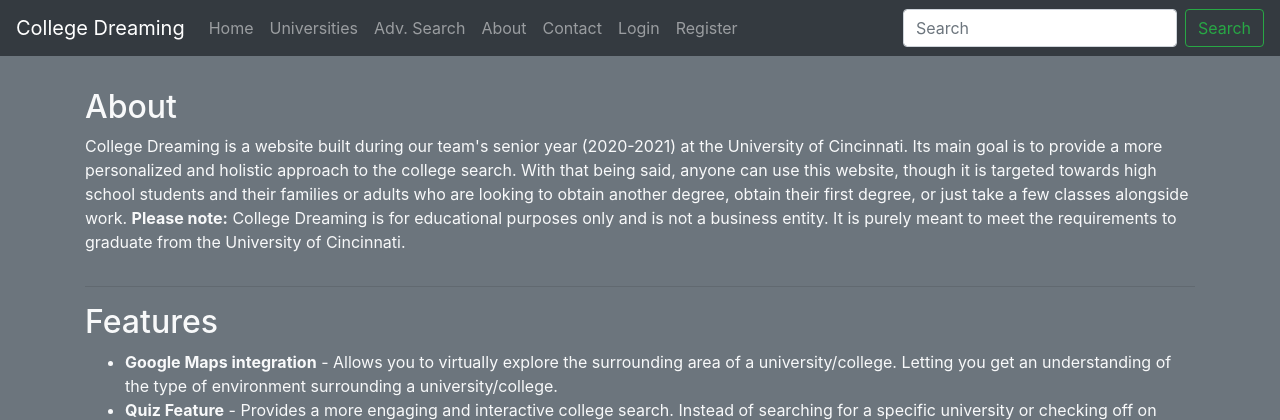
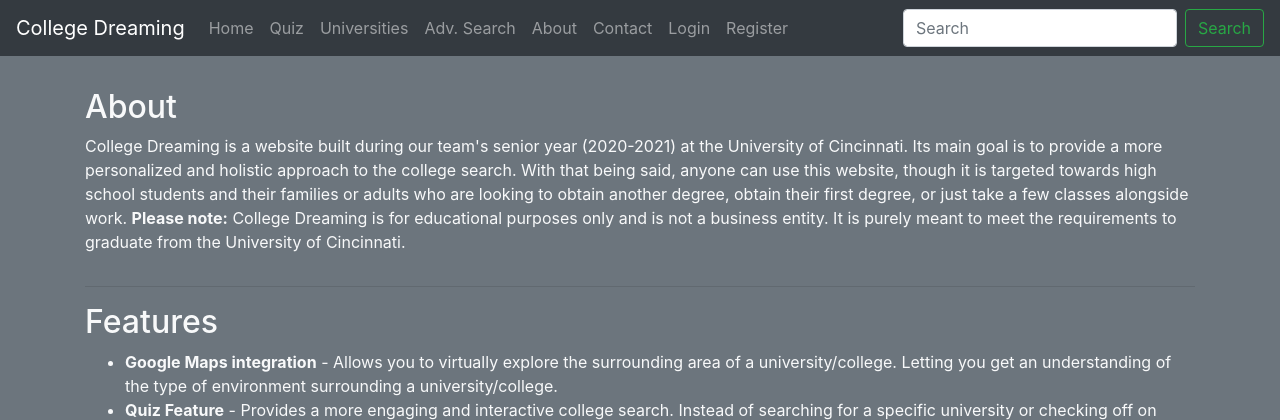
Before and after one commit to palmertt-uc/College_Dreaming, a Django app: page /about/ in a window 1280 px wide. Shown: the top 420 px of the page. Run offline with Django 3.2, Linux system fonts and the light colour scheme; some libraries are stand-ins or nearby versions.

Commit message:
Added Quiz link to navigation bar (it currently loads nothing)

```diff
--- a/universities/templates/universities/base.html
+++ b/universities/templates/universities/base.html
@@ -21,6 +21,9 @@
         <ul class="navbar-nav mr-auto">
             <li class="nav-item">
                 <a class="nav-link" href="{% url 'home' %}">Home</a>
+            </li>
+            <li class="nav-item">
+                <a class="nav-link" href="#">Quiz</a>
             </li>
             <li class="nav-item">
                 <a class="nav-link" href="{% url 'universities' %}">Universities</a>
```
